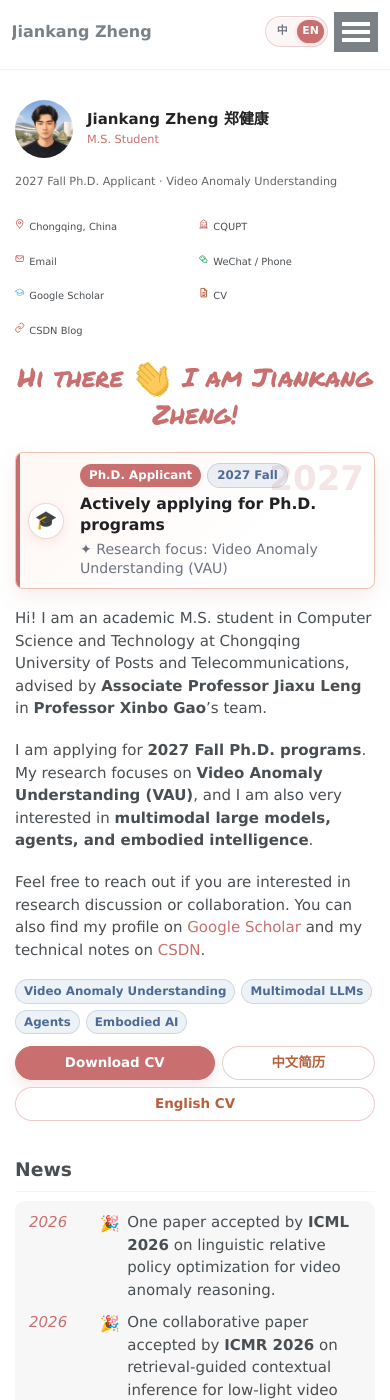
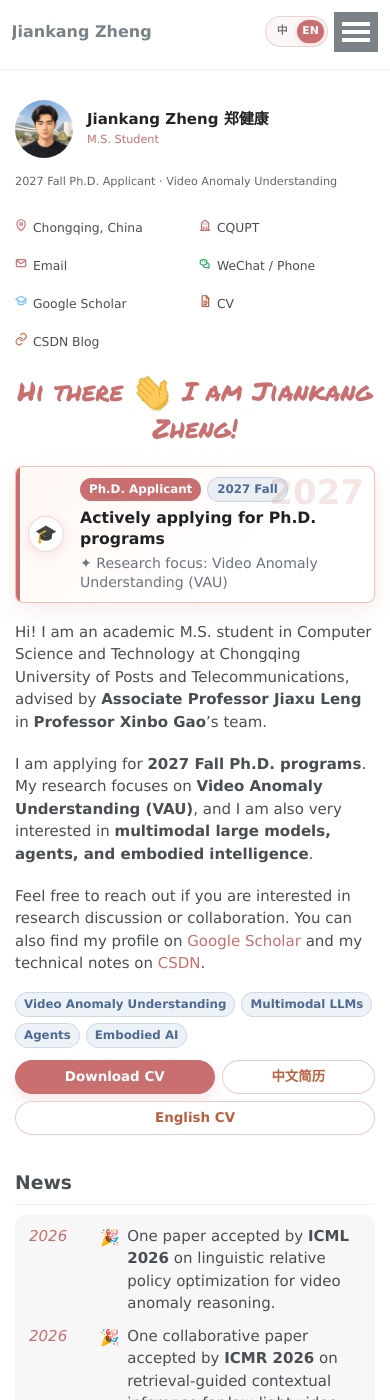
Before and after one commit to lemonzjk/lemonzjk.github.io, a Jekyll site: the page built from _pages/about.md, in a window 390 px wide and 1400 px high. Built offline with Jekyll 4.4.1, drawn with Linux system fonts in a browser that asks for light colours; some web fonts are replaced.

Commit message:
Fix sidebar contact layout

```diff
--- a/_config.yml
+++ b/_config.yml
@@ -6,7 +6,7 @@ description              : &description "Academic homepage of Jiankang Zheng (
 url                      : "https://lemonzjk.github.io"
 baseurl                  : ""
 repository               : "lemonzjk/lemonzjk.github.io"
-asset_version            : "20260704-bibtex-layout-accent"
+asset_version            : "20260704-sidebar-contact-fix"
 
 author:
   avatar           : "/assets/avatar-ai-selected.png"
--- a/assets/css/home.css
+++ b/assets/css/home.css
@@ -1222,7 +1222,7 @@
                 box-shadow: none;
                 display: grid !important;
                 gap: 8px 14px;
-                grid-template-columns: repeat(2, minmax(170px, 1fr));
+                grid-template-columns: repeat(2, minmax(0, 1fr));
                 margin: 12px 0 0 !important;
                 padding: 0 !important;
                 position: static;
@@ -1248,9 +1248,13 @@
 
             .author__urls--academic > li > a,
             .author__urls--academic > li > span {
-                font-size: 0.96em;
+                font-size: 1.1em;
                 margin-bottom: 0;
                 padding: 4px 0;
+            }
+
+            .sidebar .author__pronouns {
+                white-space: nowrap !important;
             }
         }
 
@@ -1277,7 +1281,6 @@
             .author__urls--academic > li > a,
             .author__urls--academic > li > span {
                 column-gap: 0.2em;
-                font-size: 0.88em;
             }
         }
 
```
